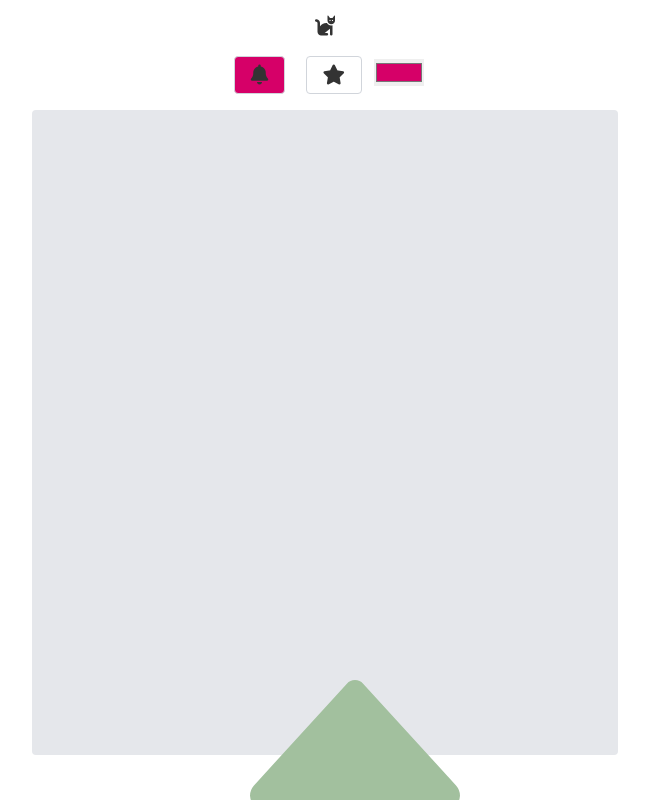
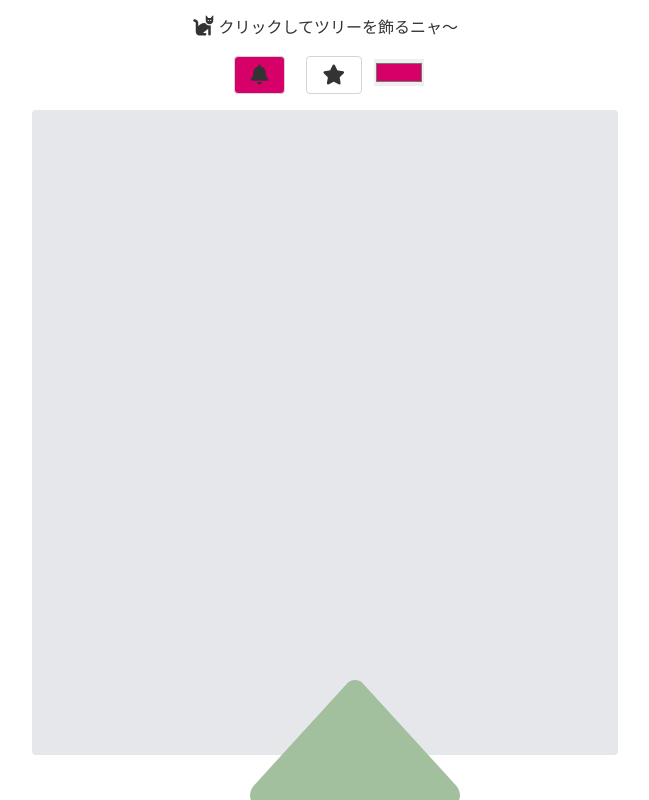
Before and after one commit to Makohan/svelte-christmas-tree, a Svelte app: page / in a window 1280 px wide. Shown: the top 800 px of the page, without its empty margins (315-964 px from the left). Built offline with nearby package versions, Linux system fonts and the light colour scheme.

Commit message:
fix: move presentation contents

```diff
--- a/src/components/containers/ChristmasTree.svelte
+++ b/src/components/containers/ChristmasTree.svelte
@@ -59,7 +59,6 @@
   });
 </script>
 
-<Icon id="cat" />
 <ChristmasTreePresentation
   {handleClickBell}
   {handleClickStar}
--- a/src/components/containers/ChristmasTreePresentation.svelte
+++ b/src/components/containers/ChristmasTreePresentation.svelte
@@ -2,6 +2,7 @@
   import Button from "../atoms/Button.svelte";
   import ColorPicker from "../atoms/ColorPicker.svelte";
   import Ornament from "../atoms/Icon.svelte";
+  import Icon from "../atoms/Icon.svelte";
   import Canvas from "../common/Canvas.svelte";
 
   export let handleClickBell: () => void;
@@ -15,6 +16,10 @@
   export let defaultColor: string;
 </script>
 
+<div>
+  <Icon id="cat" />
+  <span>クリックしてツリーを飾るニャ〜</span>
+</div>
 <div class="m-2">
   <Button on:click={handleClickBell} color="red" isActive={isActiveBell}>
     <Ornament id="bell" />
```
